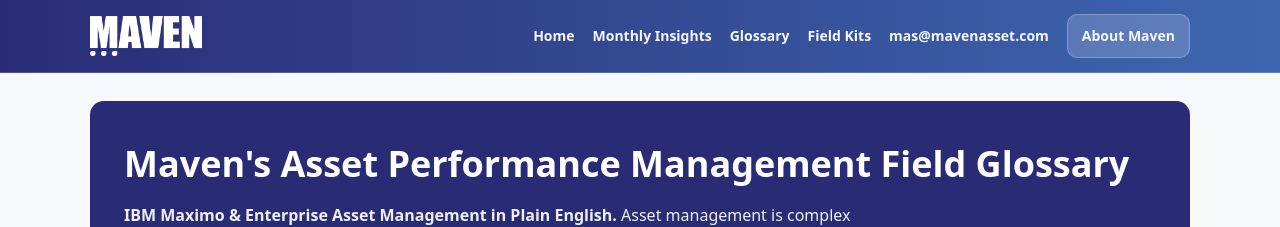
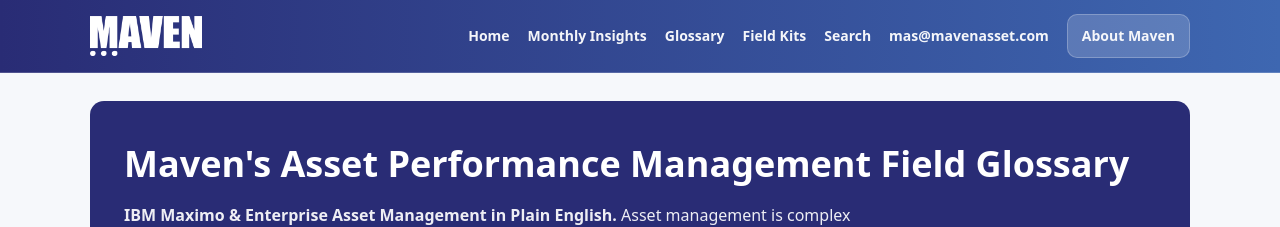
Before and after one commit to Maven-Asset-Management-Insights/content, a Jekyll site: the page built from index.md, in a window 1280 px wide. Shown: the top 227 px of the page. Built offline with Jekyll 4.4.1, drawn with Linux system fonts in a browser that asks for light colours.

Commit message:
Update default.html

```diff
--- a/_layouts/default.html
+++ b/_layouts/default.html
@@ -30,7 +30,7 @@
   <a href="{{ "/maven-insights" | relative_url }}">Monthly Insights</a>
   <a href="{{ "/glossary" | relative_url }}">Glossary</a>
   <a href="{{ "/field-kits" | relative_url }}">Field Kits</a>
-
+  <a href="{{ "/search/" | relative_url }}">Search</a>
   <a href="mailto:mas@mavenasset.com" class="email-link">
     mas@mavenasset.com
   </a>
```
